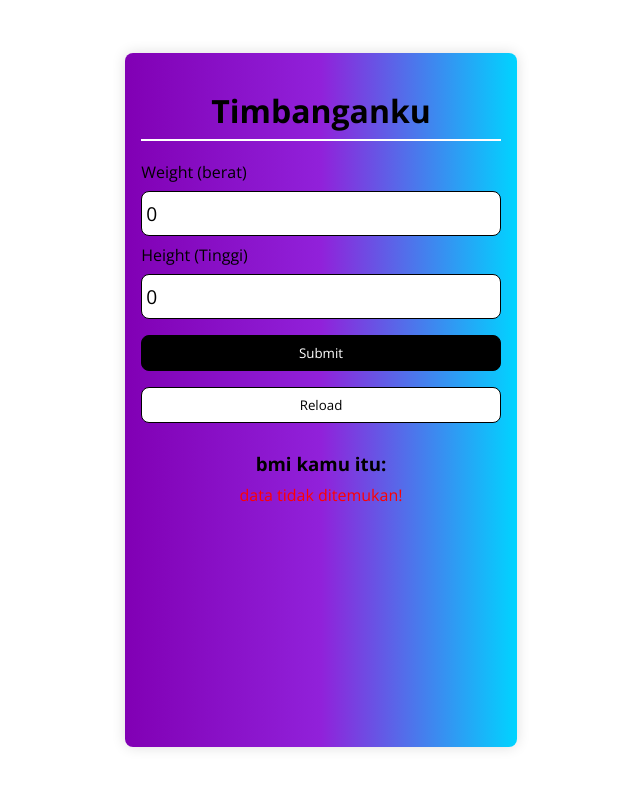
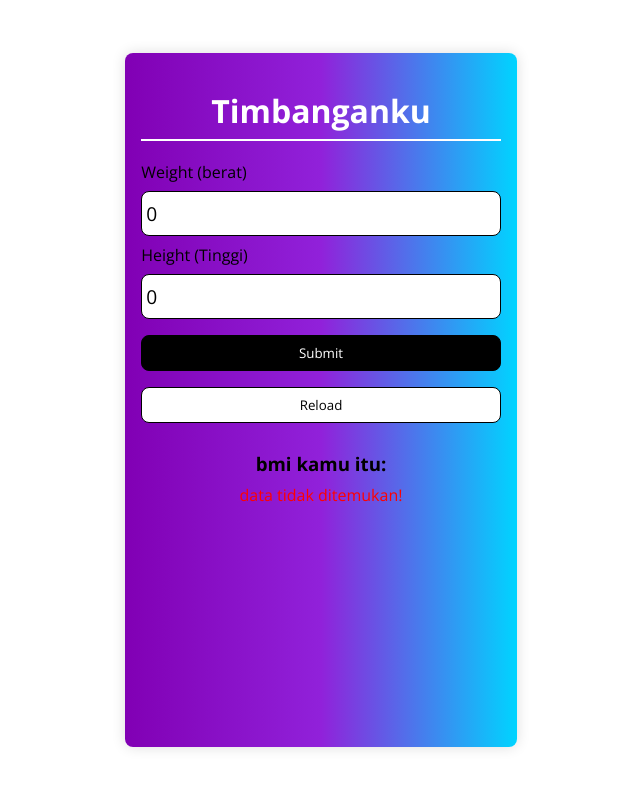
Before and after one commit to Anugerah20/bmi-you, a React (Create React App) app: page / in a window 1280 px wide. Shown: the top 788 px of the page, without its empty margins (319-959 px from the left). Built offline with nearby package versions, Linux system fonts and the light colour scheme; the HTML template or start-up script is replaced by a standard one.

Commit message:
edit color title

```diff
--- a/src/index.css
+++ b/src/index.css
@@ -25,6 +25,7 @@
 }
 
 .container > .title > h1 {
+  color: #FFF;
   border-bottom: 2px solid #FFF;
   padding-bottom: 7px;
 }
```
